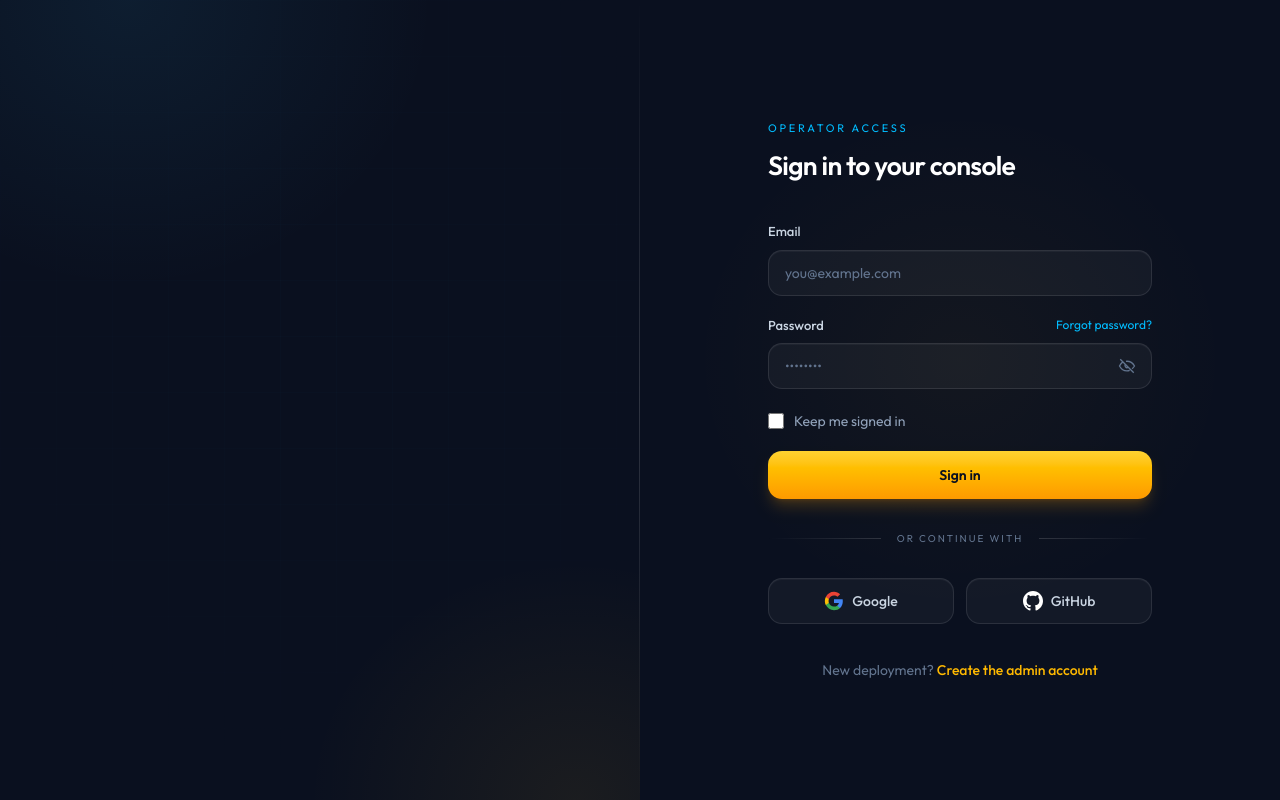
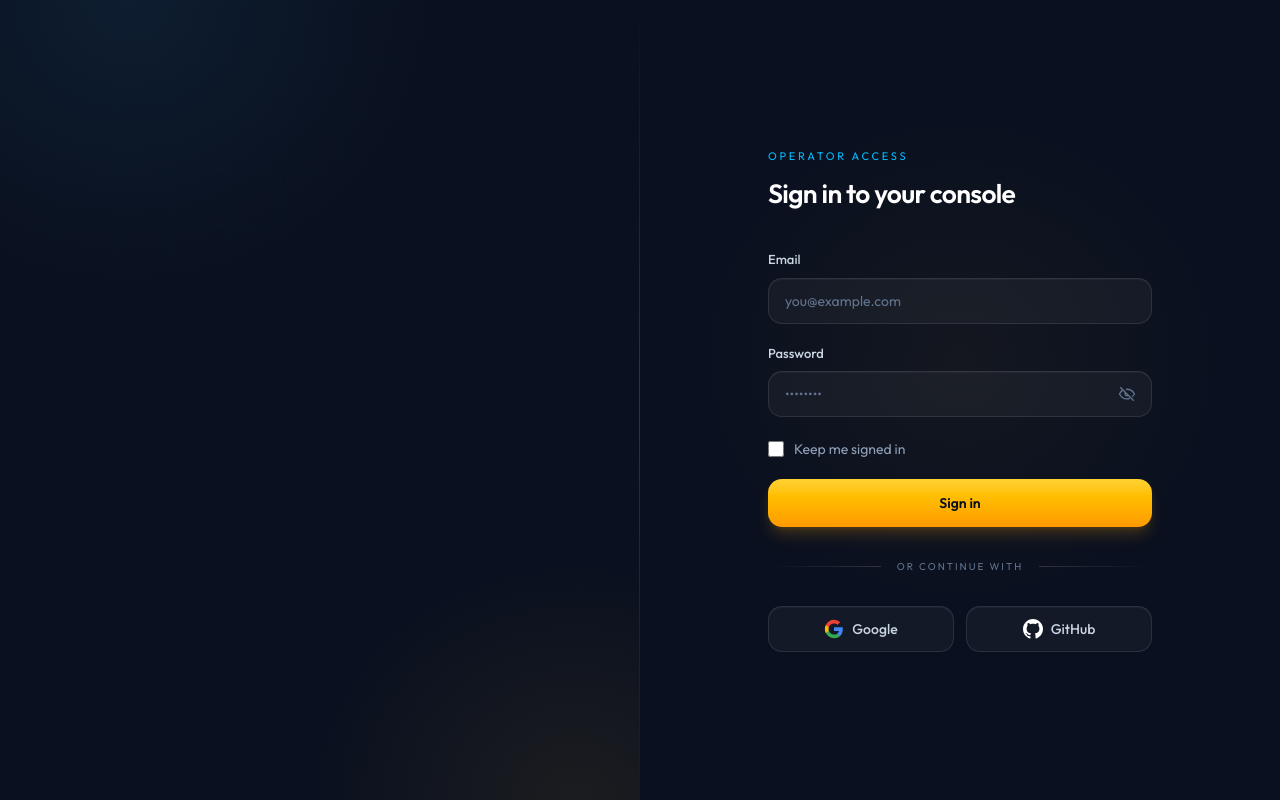
Before and after one commit to scwsoft/vitcam, a Next.js app in the folder frontend/: page /signin in a window 1280 px wide. Built offline with nearby package versions, Linux system fonts and the light colour scheme.

Commit message:
no message

```diff
--- a/frontend/components/auth/SignInForm.tsx
+++ b/frontend/components/auth/SignInForm.tsx
@@ -354,9 +354,6 @@ export default function SignInForm() {
                 <label htmlFor="password" className="block text-[13px] font-medium text-slate-300">
                   Password
                 </label>
-                <Link href="/reset-password" className="text-xs text-sky-400 transition hover:text-sky-300">
-                  Forgot password?
-                </Link>
               </div>
               <div className="relative">
                 <input
@@ -460,13 +457,6 @@ export default function SignInForm() {
               </div>
             </div>
           )}
-
-          <p className="vc-rise mt-9 text-center text-sm text-slate-500" style={{ animationDelay: "300ms" }}>
-            New deployment?{" "}
-            <Link href="/signup" className="font-medium text-amber-400 transition hover:text-amber-300">
-              Create the admin account
-            </Link>
-          </p>
         </div>
 
         {/* Mobile footer */}
```
